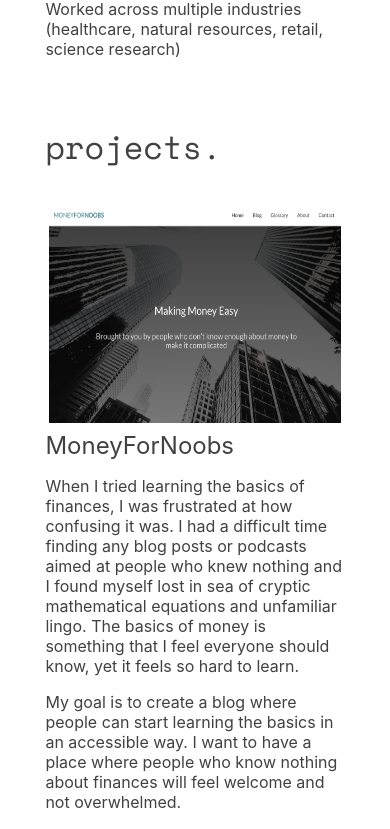
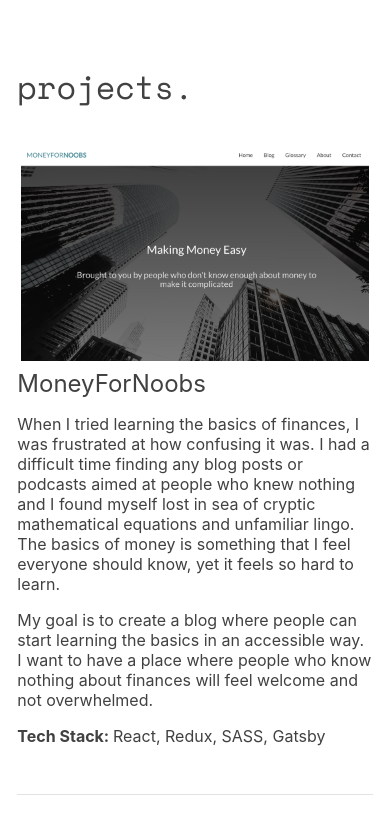
Before and after one commit to mdurban/nextjs-personal-website, a Next.js app: page / in a window 390 px wide. Shown: the part 1129-1958 px from the top of the page. Built offline with nearby package versions, Linux system fonts and the light colour scheme.

Commit message:
fix images on mobile

```diff
--- a/pages/home.module.css
+++ b/pages/home.module.css
@@ -180,7 +180,7 @@
         width: 100%;
         text-align: center;
     }
-    .projects {
+    .mainContainer {
         width: 95%;
     }
     .projectContainer {
@@ -203,10 +203,10 @@
     }
     .sideBySideImages {
         width: 100%;
-        justify-content: flex-start;
+        justify-content: center;
     }
     .workImage {
-        height: 14rem;
-        max-width: 100%;
+        width: 100%;
+        height: auto;
     }
 }
```
